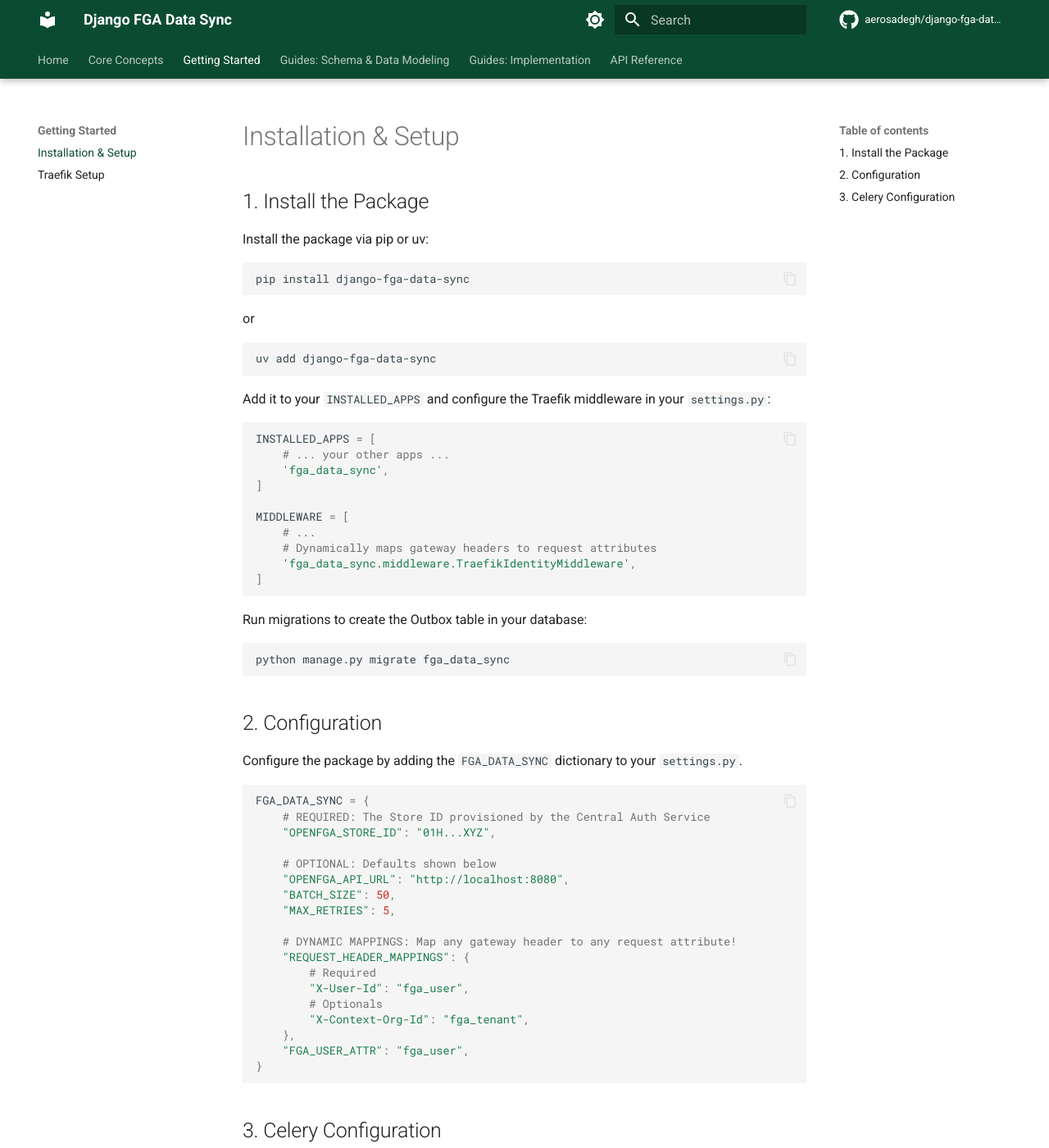
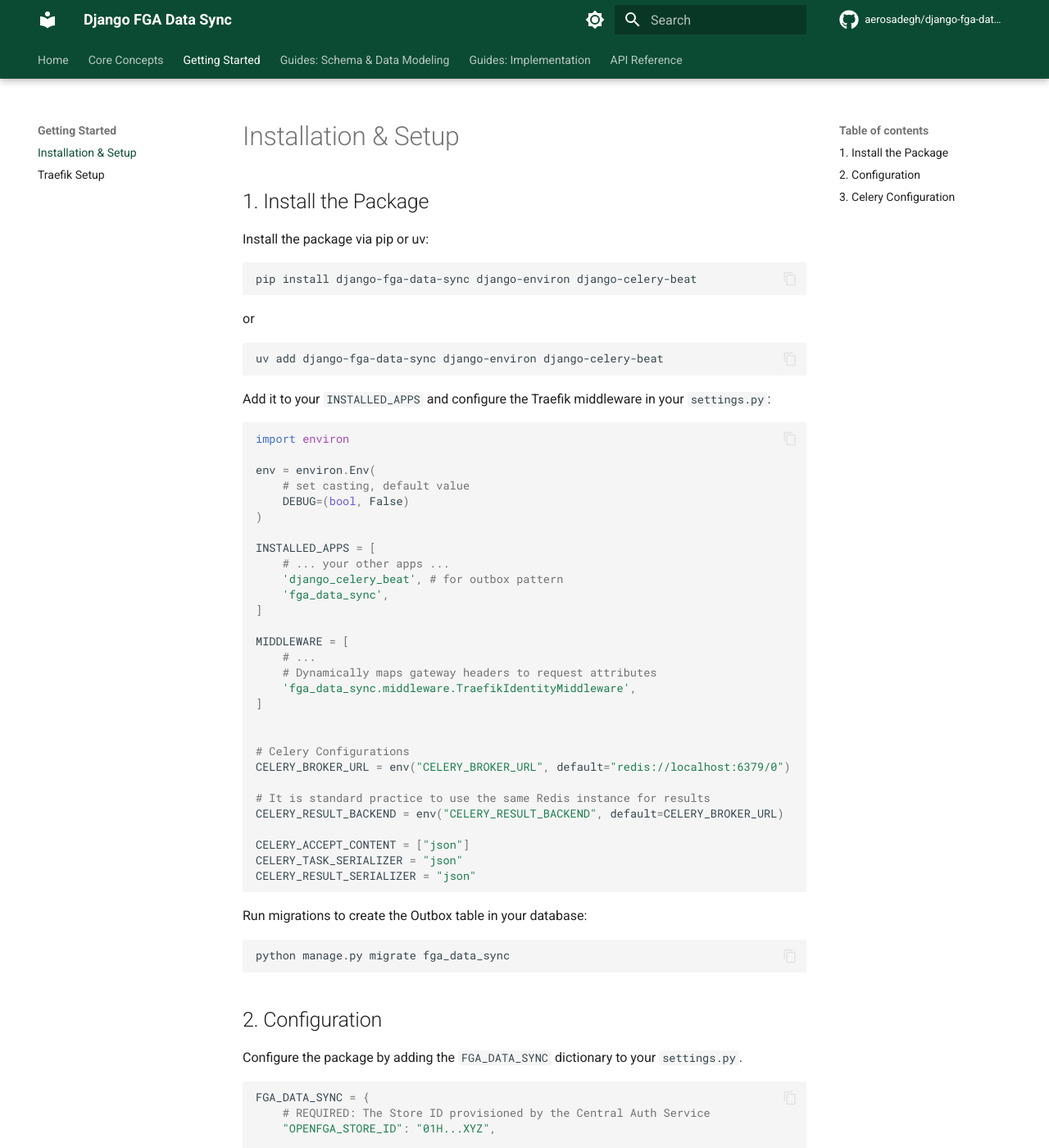
Before and after one commit to aerosadegh/django-fga-data-sync, an MkDocs documentation site: the page built from docs/getting-started/installation.md, in a window 1280 px wide and 1400 px high. Shown: the whole window at 82% size. Built offline with MkDocs 1.6.1 and Material for MkDocs 9.7.7, drawn with Linux system fonts in a browser that asks for light colours; a script that is not in the unit is left out; comment, search, counter and statistics services are not loaded; the version menu is left out; some of the changed text lies outside the part shown.

Commit message:
docs: improve installation section

````diff
--- a/docs/getting-started/installation.md
+++ b/docs/getting-started/installation.md
@@ -5,18 +5,26 @@
 Install the package via pip or uv:
 
 ```bash
-pip install django-fga-data-sync
+pip install django-fga-data-sync django-environ django-celery-beat
 ```
 or
 ```bash
-uv add django-fga-data-sync
+uv add django-fga-data-sync django-environ django-celery-beat
 ```
 
 Add it to your `INSTALLED_APPS` and configure the Traefik middleware in your `settings.py`:
 
 ```python
+import environ
+
+env = environ.Env(
+    # set casting, default value
+    DEBUG=(bool, False)
+)
+
 INSTALLED_APPS = [
     # ... your other apps ...
+    'django_celery_beat', # for outbox pattern
     'fga_data_sync',
 ]
 
@@ -25,6 +33,17 @@
     # Dynamically maps gateway headers to request attributes
     'fga_data_sync.middleware.TraefikIdentityMiddleware',
 ]
+
+
+# Celery Configurations
+CELERY_BROKER_URL = env("CELERY_BROKER_URL", default="redis://localhost:6379/0")
+
+# It is standard practice to use the same Redis instance for results
+CELERY_RESULT_BACKEND = env("CELERY_RESULT_BACKEND", default=CELERY_BROKER_URL)
+
+CELERY_ACCEPT_CONTENT = ["json"]
+CELERY_TASK_SERIALIZER = "json"
+CELERY_RESULT_SERIALIZER = "json"
 ```
 
 Run migrations to create the Outbox table in your database:
@@ -86,6 +105,18 @@
 app.autodiscover_tasks()
 ```
 
+and
+
+```python
+# <project_name>/__init__.py
+
+# This ensures the Celery app is always imported when Django starts.
+# It guarantees that shared_task decorators will use this app instance.
+from .celery import app as celery_app
+
+__all__ = ("celery_app",)
+```
+
 And for Celery Beat add this task in the `settings.py`:
 ```python
 CELERY_BEAT_SCHEDULE = {
````
Also changed, not shown: 1 other file.
